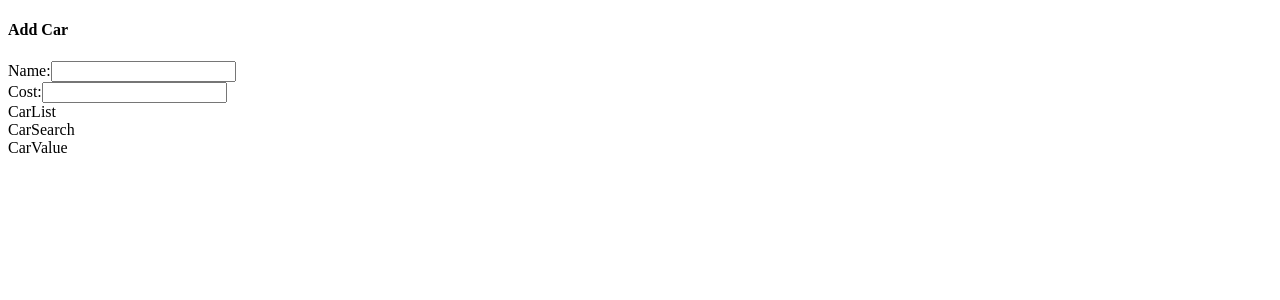
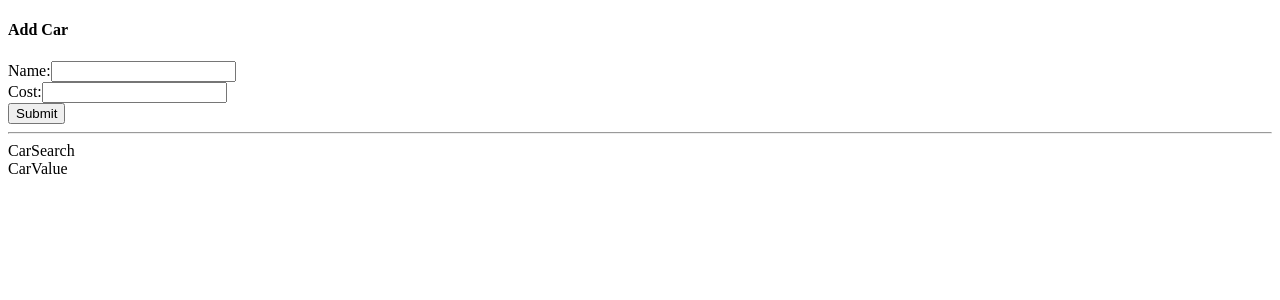
Before and after one commit to zahoorshinwari/cars-react-projcet-using-redux, a React (Create React App) app: page / in a window 1280 px wide. Shown: the top 300 px of the page. Built offline with nearby package versions, Linux system fonts and the light colour scheme.

Commit message:
added the form submitting functionality

```diff
--- a/src/components/CarForm.js
+++ b/src/components/CarForm.js
@@ -1,10 +1,11 @@
 import React from 'react'
 import { useDispatch, useSelector } from 'react-redux'
-import { changeName, changeCost } from '../store'
+import { changeName, changeCost, addCar } from '../store'
 
 
 function CarForm() {
 
+  // the below dispatch is used to update the state
   const dispatch = useDispatch()
 
   // accessing the state of name and cost
@@ -28,10 +29,17 @@
     dispatch(changeCost(carCost))
   }
 
+  // for submiting the form
+  const handleSubmit = (event) => {
+    event.preventDefault()
+
+    dispatch(addCar({ name, cost}))
+  }
+
   return (
     <div className='car-form panel'>
       <h4 className='subtitle is-3'>Add Car</h4>
-      <form>
+      <form onSubmit={handleSubmit}>
         <div className='field-group'>
           <div className='field'>
             <label className='label'>Name:</label>
@@ -53,6 +61,9 @@
           </div>
 
         </div>
+        <div className='field'>
+          <button className='button is-link'>Submit</button>
+        </div>
       </form>
     </div>
   )
--- a/src/components/CarList.js
+++ b/src/components/CarList.js
@@ -1,8 +1,42 @@
 import React from 'react'
+import { useSelector, useDispatch } from 'react-redux'
+import { removeCar } from '../store'
+
 
 function CarList() {
+  const dispatch = useDispatch()
+
+  const cars = useSelector((state) => {
+    return state.cars.data
+  })
+
+  const handleCarDelete = (car) => {
+    dispatch(removeCar(car.id))
+  }
+
+  const renderedCars = cars.map((car) => {
+    return (
+      <div key={car.id} className='panel'>
+        <p>
+          {car.name} - ${car.cost}
+        </p>
+        <button
+          className='button is-danger'
+          onClick={() => handleCarDelete(car)}
+          >
+          Delete
+        </button>
+      </div>
+    )
+  })
+
+
+
   return (
-    <div>CarList</div>
+    <div className='car-list'>
+      {renderedCars}
+      <hr />
+    </div>
   )
 }
 
--- a/src/store/slices/carsSlice.js
+++ b/src/store/slices/carsSlice.js
@@ -5,7 +5,7 @@
     name: "cars",
     initialState : {
         searchTerm: '',
-        cars: [],
+        data: [],
     },
     reducers: {
         changeSearchTerm ( state , action) {
@@ -15,7 +15,7 @@
 
             // Assumption
             // action.payload === { name: 'ab', cost: 123 }
-            state.cars.push({
+            state.data.push({
                 name: action.payload.name,
                 cost: action.payload.cost,
                 id: nanoid(),
@@ -24,10 +24,10 @@
         removeCar ( state, action ) {
             // Assumption
             // action.payload === the id of the car we want to remove
-            const updated = state.cars.filter((car) => {
+            const updated = state.data.filter((car) => {
                 return car.id !== action.payload
             })
-            state.cars = updated
+            state.data = updated
         }
     }
 })
```
